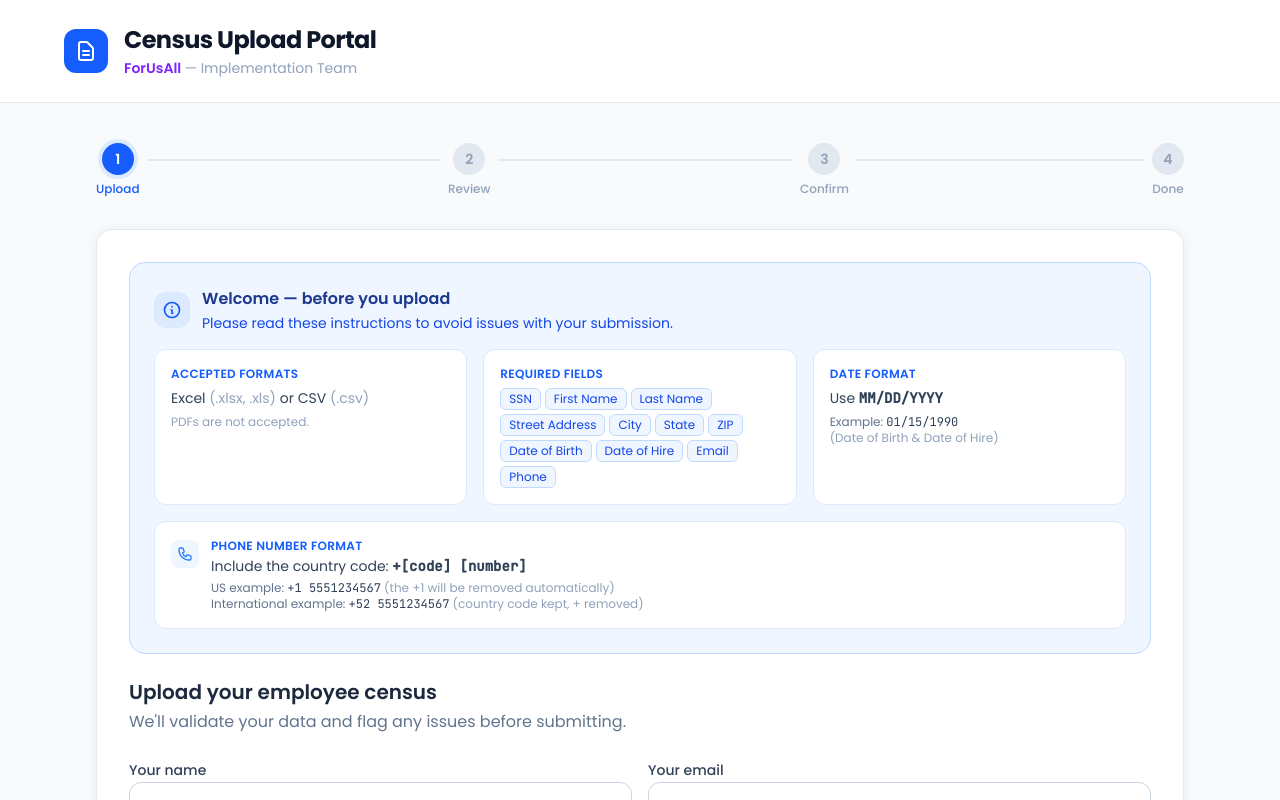
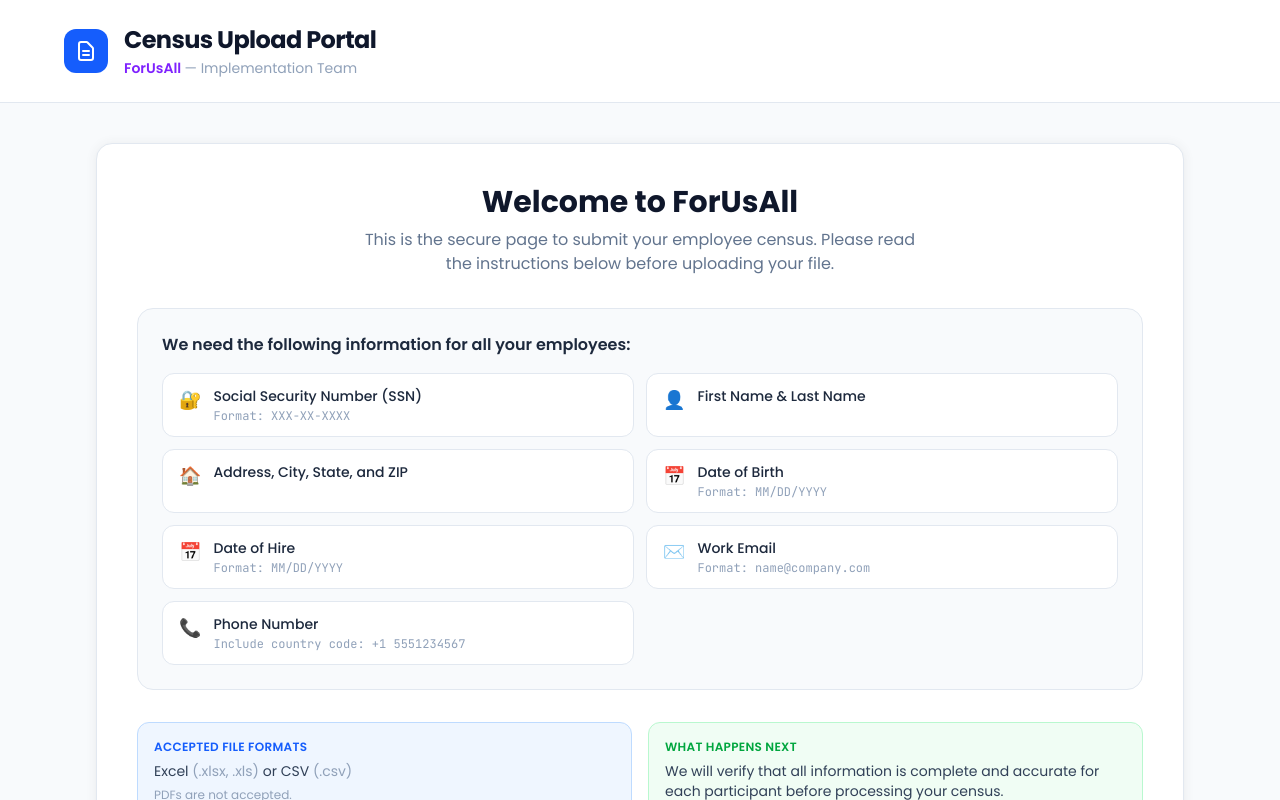
Before and after one commit to isabellaprada-byte/launchpad-ai-isabella, a Next.js app: page /upload in a window 1280 px wide. Shown: the top 800 px of the page. Built offline with nearby package versions, Linux system fonts and the light colour scheme.

Commit message:
Add welcome screen, field hints, download template

```diff
--- a/app/upload/page.tsx
+++ b/app/upload/page.tsx
@@ -8,7 +8,7 @@
 import type { ValidationFlag } from '@/lib/census/validator';
 import type { CensusEmployee } from '@/lib/census/processor';
 
-type Step = 'input' | 'validating' | 'review' | 'confirming-missing' | 'previewing' | 'preview' | 'submitting' | 'done' | 'error';
+type Step = 'welcome' | 'input' | 'validating' | 'review' | 'confirming-missing' | 'previewing' | 'preview' | 'submitting' | 'done' | 'error';
 
 interface ValidationResult {
   employeeCount: number;
@@ -25,6 +25,7 @@
 ];
 
 function stepIndex(step: Step): number {
+  if (step === 'welcome') return -1;
   if (step === 'validating') return 0;
   if (step === 'previewing') return 2;
   if (step === 'submitting') return 2;
@@ -32,7 +33,7 @@
 }
 
 export default function UploadPage() {
-  const [step, setStep] = useState<Step>('input');
+  const [step, setStep] = useState<Step>('welcome');
   const [sponsorName, setSponsorName] = useState('');
   const [uploaderName, setUploaderName] = useState('');
   const [uploaderEmail, setUploaderEmail] = useState('');
@@ -215,7 +216,7 @@
   }
 
   function reset() {
-    setStep('input'); setSponsorName(''); setUploaderName(''); setUploaderEmail(''); setFile(null);
+    setStep('welcome'); setSponsorName(''); setUploaderName(''); setUploaderEmail(''); setFile(null);
     setValidation(null); setResolvedFlags({}); setPerEmployeeFixes({}); setUploaderEmailError('');
     setShowReplaceWarning(false); setReplaceExisting(false);
     setPreviewEmployees([]); setDownloadInfo(null); setErrorMsg('');
@@ -242,7 +243,8 @@
 
       <div className="max-w-6xl mx-auto px-8 py-10 space-y-8">
 
-        {/* Step indicator */}
+        {/* Step indicator — hidden on welcome screen */}
+        {step !== 'welcome' && (
           <div className="flex items-center gap-0">
             {STEPS.map((s, i) => {
               const isDone = i < currentStepIdx;
@@ -269,78 +271,85 @@
               );
             })}
           </div>
+        )}
 
         {/* Main card */}
         <div className="bg-white rounded-2xl border border-slate-200 shadow-sm overflow-hidden">
 
-          {/* ── Upload ── */}
-          {(step === 'input' || step === 'validating') && (
-            <div className="p-8 space-y-6">
-              {/* Welcome & Instructions */}
-              <div className="rounded-2xl bg-blue-50 border border-blue-200 p-6 space-y-4">
-                <div className="flex items-center gap-3">
-                  <div className="w-9 h-9 rounded-xl bg-blue-100 flex items-center justify-center shrink-0">
-                    <svg className="w-5 h-5 text-blue-600" fill="none" stroke="currentColor" viewBox="0 0 24 24">
-                      <path strokeLinecap="round" strokeLinejoin="round" strokeWidth={2} d="M13 16h-1v-4h-1m1-4h.01M21 12a9 9 0 11-18 0 9 9 0 0118 0z" />
-                    </svg>
-                  </div>
-                  <div>
-                    <h2 className="text-base font-semibold text-blue-900">Welcome — before you upload</h2>
-                    <p className="text-sm text-blue-700 mt-0.5">Please read these instructions to avoid issues with your submission.</p>
-                  </div>
-                </div>
-
-                <div className="grid grid-cols-1 md:grid-cols-3 gap-4">
-                  {/* File format */}
-                  <div className="bg-white rounded-xl border border-blue-100 p-4 space-y-1.5">
-                    <p className="text-xs font-semibold text-blue-600 uppercase tracking-wide">Accepted formats</p>
-                    <p className="text-sm text-slate-700">Excel <span className="text-slate-400">(.xlsx, .xls)</span> or CSV <span className="text-slate-400">(.csv)</span></p>
-                    <p className="text-xs text-slate-400">PDFs are not accepted.</p>
+          {/* ── Welcome / Instructions ── */}
+          {step === 'welcome' && (
+            <div className="p-10 space-y-8">
+              {/* Header */}
+              <div className="text-center space-y-2">
+                <h2 className="text-3xl font-bold text-slate-900">Welcome to ForUsAll</h2>
+                <p className="text-slate-500 text-base max-w-xl mx-auto">
+                  This is the secure page to submit your employee census. Please read the instructions below before uploading your file.
+                </p>
               </div>
 
               {/* Required fields */}
-                  <div className="bg-white rounded-xl border border-blue-100 p-4 space-y-1.5 md:col-span-1">
-                    <p className="text-xs font-semibold text-blue-600 uppercase tracking-wide">Required fields</p>
-                    <div className="flex flex-wrap gap-1">
-                      {['SSN','First Name','Last Name','Street Address','City','State','ZIP','Date of Birth','Date of Hire','Email','Phone'].map(f => (
-                        <span key={f} className="text-xs bg-blue-50 text-blue-700 border border-blue-200 rounded-md px-2 py-0.5">{f}</span>
+              <div className="rounded-2xl border border-slate-200 bg-slate-50 p-6 space-y-4">
+                <p className="font-semibold text-slate-800 text-base">We need the following information for all your employees:</p>
+                <div className="grid grid-cols-1 sm:grid-cols-2 gap-3">
+                  {[
+                    { icon: '🔐', label: 'Social Security Number (SSN)', note: 'Format: XXX-XX-XXXX' },
+                    { icon: '👤', label: 'First Name & Last Name', note: '' },
+                    { icon: '🏠', label: 'Address, City, State, and ZIP', note: '' },
+                    { icon: '📅', label: 'Date of Birth', note: 'Format: MM/DD/YYYY' },
+                    { icon: '📅', label: 'Date of Hire', note: 'Format: MM/DD/YYYY' },
+                    { icon: '✉️', label: 'Work Email', note: 'Format: name@company.com' },
+                    { icon: '📞', label: 'Phone Number', note: 'Include country code: +1 5551234567' },
+                  ].map(({ icon, label, note }) => (
+                    <div key={label} className="flex items-start gap-3 bg-white rounded-xl border border-slate-200 px-4 py-3">
+                      <span className="text-lg shrink-0">{icon}</span>
+                      <div>
+                        <p className="text-sm font-medium text-slate-800">{label}</p>
+                        {note && <p className="text-xs text-slate-400 mt-0.5 font-mono">{note}</p>}
+                      </div>
+                    </div>
                   ))}
                 </div>
               </div>
 
-                  {/* Date format */}
-                  <div className="bg-white rounded-xl border border-blue-100 p-4 space-y-1.5">
-                    <p className="text-xs font-semibold text-blue-600 uppercase tracking-wide">Date format</p>
-                    <p className="text-sm text-slate-700">Use <span className="font-semibold font-mono">MM/DD/YYYY</span></p>
-                    <p className="text-xs text-slate-500">
-                      Example: <span className="font-mono text-slate-700">01/15/1990</span><br/>
-                      <span className="text-slate-400">(Date of Birth &amp; Date of Hire)</span>
-                    </p>
+              {/* Accepted formats + verification note */}
+              <div className="grid grid-cols-1 sm:grid-cols-2 gap-4">
+                <div className="rounded-xl border border-blue-200 bg-blue-50 p-4 space-y-1.5">
+                  <p className="text-xs font-semibold text-blue-600 uppercase tracking-wide">Accepted file formats</p>
+                  <p className="text-sm text-slate-700">Excel <span className="text-slate-400">(.xlsx, .xls)</span> or CSV <span className="text-slate-400">(.csv)</span></p>
+                  <p className="text-xs text-slate-400">PDFs are not accepted.</p>
+                </div>
+                <div className="rounded-xl border border-green-200 bg-green-50 p-4 space-y-1.5">
+                  <p className="text-xs font-semibold text-green-600 uppercase tracking-wide">What happens next</p>
+                  <p className="text-sm text-slate-700">We will verify that all information is complete and accurate for each participant before processing your census.</p>
                 </div>
               </div>
 
-                {/* Phone format — full width row */}
-                <div className="bg-white rounded-xl border border-blue-100 p-4 flex items-start gap-3">
-                  <div className="w-7 h-7 rounded-lg bg-blue-50 flex items-center justify-center shrink-0 mt-0.5">
-                    <svg className="w-4 h-4 text-blue-500" fill="none" stroke="currentColor" viewBox="0 0 24 24">
-                      <path strokeLinecap="round" strokeLinejoin="round" strokeWidth={2} d="M3 5a2 2 0 012-2h3.28a1 1 0 01.948.684l1.498 4.493a1 1 0 01-.502 1.21l-2.257 1.13a11.042 11.042 0 005.516 5.516l1.13-2.257a1 1 0 011.21-.502l4.493 1.498a1 1 0 01.684.949V19a2 2 0 01-2 2h-1C9.716 21 3 14.284 3 6V5z" />
+              {/* Actions */}
+              <div className="flex flex-col sm:flex-row gap-3 pt-2">
+                <a
+                  href="/census-template.csv"
+                  download="ForUsAll-Census-Template.csv"
+                  className="flex items-center justify-center gap-2 border border-slate-300 text-slate-600 hover:bg-slate-50 rounded-xl px-6 py-3 text-sm font-medium transition-colors"
+                >
+                  <svg className="w-4 h-4" fill="none" stroke="currentColor" viewBox="0 0 24 24">
+                    <path strokeLinecap="round" strokeLinejoin="round" strokeWidth={2} d="M4 16v1a3 3 0 003 3h10a3 3 0 003-3v-1m-4-4l-4 4m0 0l-4-4m4 4V4" />
                   </svg>
-                  </div>
-                  <div>
-                    <p className="text-xs font-semibold text-blue-600 uppercase tracking-wide">Phone number format</p>
-                    <p className="text-sm text-slate-700 mt-0.5">
-                      Include the country code: <span className="font-mono font-semibold">+[code] [number]</span>
-                    </p>
-                    <p className="text-xs text-slate-500 mt-1">
-                      US example: <span className="font-mono text-slate-700">+1 5551234567</span>
-                      <span className="text-slate-400"> (the +1 will be removed automatically)</span><br/>
-                      International example: <span className="font-mono text-slate-700">+52 5551234567</span>
-                      <span className="text-slate-400"> (country code kept, + removed)</span>
-                    </p>
+                  Download census template
+                </a>
+                <Button
+                  size="lg"
+                  className="flex-1 h-12 rounded-xl bg-blue-600 hover:bg-blue-700 text-base font-semibold"
+                  onClick={() => setStep('input')}
+                >
+                  I'm ready — upload my file →
+                </Button>
               </div>
             </div>
-              </div>
+          )}
 
+          {/* ── Upload ── */}
+          {(step === 'input' || step === 'validating') && (
+            <div className="p-8 space-y-6">
               <div>
                 <h2 className="text-xl font-semibold text-slate-800">Upload your employee census</h2>
                 <p className="text-slate-500 mt-1">We'll validate your data and flag any issues before submitting.</p>
--- a/components/census/ValidationPanel.tsx
+++ b/components/census/ValidationPanel.tsx
@@ -28,12 +28,34 @@
 
   const DATE_FIELDS = new Set(['dob', 'doh', 'termDate', 'rehireDate']);
   const DATE_RE = /^(0[1-9]|1[0-2])\/(0[1-9]|[12]\d|3[01])\/\d{4}$/;
+  const SSN_RE = /^\d{3}-\d{2}-\d{4}$/;
+  const EMAIL_RE = /^[^\s@]+@[^\s@]+\.[^\s@]+$/;
+  const ZIP_RE = /^\d{5}(-\d{4})?$/;
 
+  const FIELD_HINTS: Record<string, string> = {
+    dob:        'Format: MM/DD/YYYY — e.g. 01/15/1990',
+    doh:        'Format: MM/DD/YYYY — e.g. 03/01/2020',
+    termDate:   'Format: MM/DD/YYYY — e.g. 06/30/2023',
+    rehireDate: 'Format: MM/DD/YYYY — e.g. 01/15/2024',
+    ssn:        'Format: XXX-XX-XXXX — e.g. 123-45-6789',
+    phone:      'Include country code — e.g. +1 5551234567 (US) or +52 5551234567 (International)',
+    email:      'Format: name@company.com',
+    zip:        'Format: 5 digits — e.g. 12345',
+  };
+
+  function validateFieldFormat(field: string, value: string): string {
+    const v = value.trim();
+    if (!v) return '';
+    if (DATE_FIELDS.has(field) && !DATE_RE.test(v)) return 'Please use MM/DD/YYYY format — e.g. 01/15/1990';
+    if (field === 'ssn' && !SSN_RE.test(v)) return 'Please use XXX-XX-XXXX format — e.g. 123-45-6789';
+    if (field === 'email' && !EMAIL_RE.test(v)) return 'Please enter a valid email — e.g. name@company.com';
+    if (field === 'zip' && !ZIP_RE.test(v)) return 'Please enter a 5-digit ZIP — e.g. 12345';
+    return '';
+  }
+
+  // Keep backward compat alias used in bulk section
   function validateDateField(field: string, value: string): string {
-    if (DATE_FIELDS.has(field) && value.trim() && !DATE_RE.test(value.trim())) {
-      return 'Please use MM/DD/YYYY format — e.g. 01/15/1990';
-    }
-    return '';
+    return validateFieldFormat(field, value);
   }
 
   if (flags.length === 0) return null;
@@ -112,8 +134,8 @@
                   {employeeNames && employeeNames.length > 0 && employeeNames.length <= 50 && (
                     <>
                       <p className="text-xs text-slate-500 mt-1 mb-2">Enter {flag.fieldLabel} for each participant:</p>
-                      {DATE_FIELDS.has(flag.field) && (
-                        <p className="text-xs text-slate-400 mb-1">Format: MM/DD/YYYY — e.g. 01/15/1990</p>
+                      {FIELD_HINTS[flag.field] && (
+                        <p className="text-xs text-slate-400 mb-1">{FIELD_HINTS[flag.field]}</p>
                       )}
                       <div className="max-h-52 overflow-y-auto space-y-1.5 pr-1">
                         {employeeNames.map((emp, idx) => {
@@ -267,12 +289,12 @@
                       <div className="flex gap-2">
                         <input
                           type="text"
-                          placeholder={DATE_FIELDS.has(flag.field) ? 'MM/DD/YYYY' : `Enter correct ${flag.fieldLabel}`}
+                          placeholder={FIELD_HINTS[flag.field] ? FIELD_HINTS[flag.field].split(' — ')[0].replace('Format: ', '') : `Enter correct ${flag.fieldLabel}`}
                           value={editValues[flag.id] ?? flag.currentValue ?? ''}
                           onChange={e => {
                             const val = e.target.value;
                             setEditValues(prev => ({ ...prev, [flag.id]: val }));
-                            setInputErrors(prev => ({ ...prev, [flag.id]: validateDateField(flag.field, val) }));
+                            setInputErrors(prev => ({ ...prev, [flag.id]: validateFieldFormat(flag.field, val) }));
                           }}
                           className={`flex-1 border rounded-lg px-3 py-2 text-sm bg-white focus:outline-none focus:ring-2 ${inputErrors[flag.id] ? 'border-red-400 focus:ring-red-400' : 'border-slate-300 focus:ring-blue-500'}`}
                         />
@@ -281,7 +303,7 @@
                           className="rounded-lg bg-blue-600 hover:bg-blue-700"
                           onClick={() => {
                             const val = editValues[flag.id];
-                            const err = validateDateField(flag.field, val ?? '');
+                            const err = validateFieldFormat(flag.field, val ?? '');
                             if (err) { setInputErrors(prev => ({ ...prev, [flag.id]: err })); return; }
                             onResolve(flag.id, 'fixed', val);
                             toggle(flag.id);
@@ -291,8 +313,8 @@
                           Fix it
                         </Button>
                       </div>
-                      {DATE_FIELDS.has(flag.field) && !inputErrors[flag.id] && (
-                        <p className="text-xs text-slate-400">Format: MM/DD/YYYY — e.g. 01/15/1990</p>
+                      {FIELD_HINTS[flag.field] && !inputErrors[flag.id] && (
+                        <p className="text-xs text-slate-400">{FIELD_HINTS[flag.field]}</p>
                       )}
                       {inputErrors[flag.id] && (
                         <p className="text-xs text-red-500">{inputErrors[flag.id]}</p>
```
Also changed, not shown: public/census-template.csv (added). Lines whose indentation alone changed are shown as unchanged.
